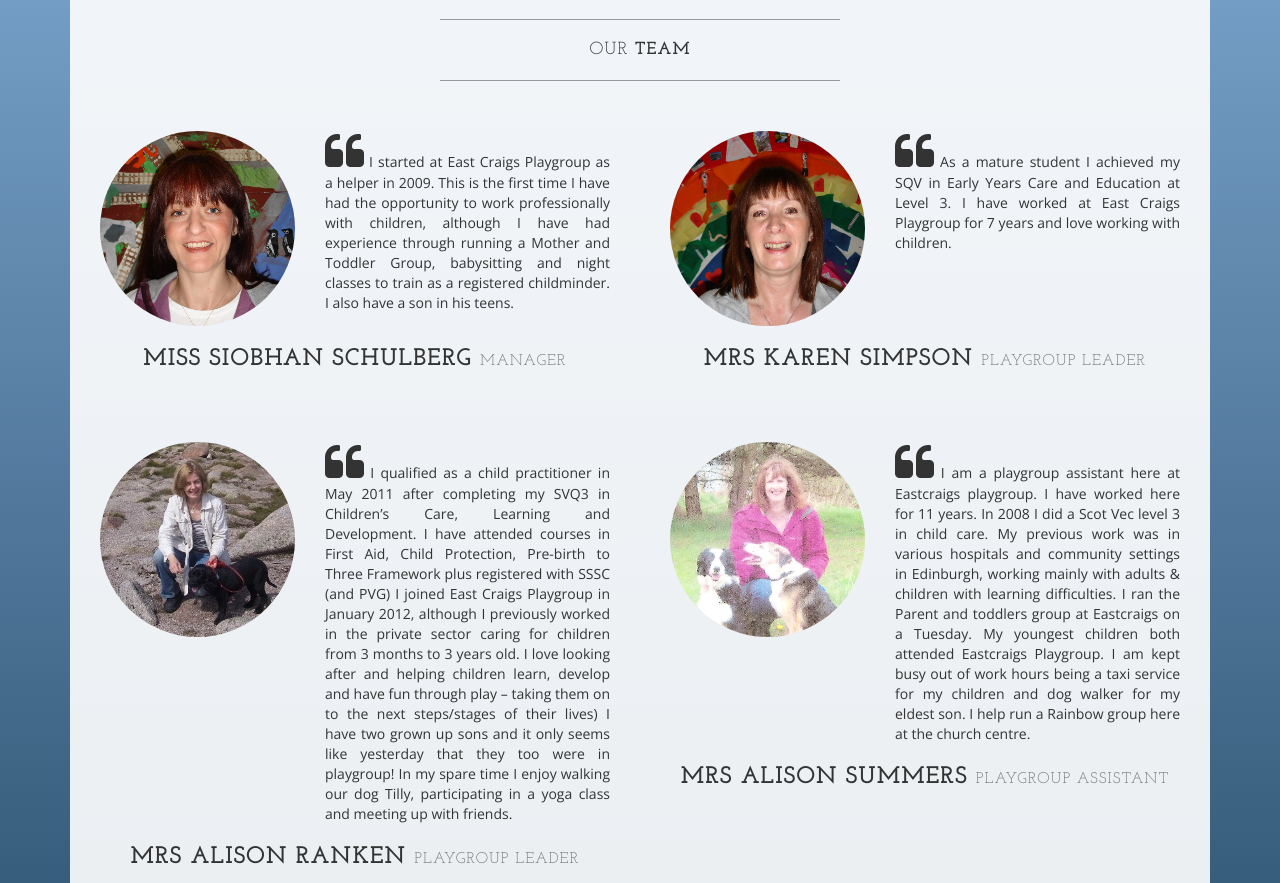
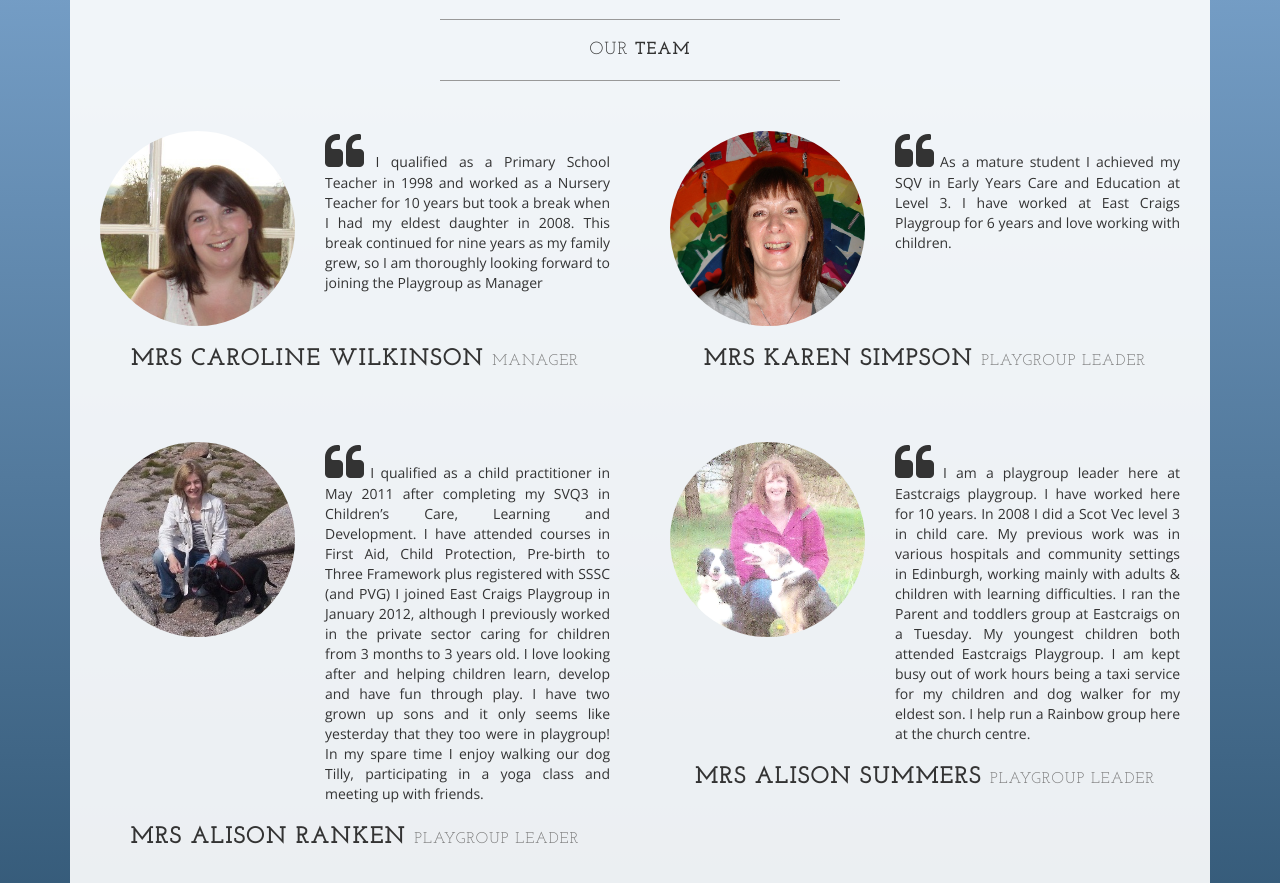
Before and after one commit to EastCraigsPlaygroup/EastCraigsPlaygroup.github.io, a plain HTML site: page index.html at #/team in a window 1280 px wide. Shown: the part 280-1163 px from the top of the page. Drawn offline with nearby package versions, Linux system fonts and the light colour scheme.

Commit message:
Updates team details

```diff
--- a/pages/team.html
+++ b/pages/team.html
@@ -15,16 +15,15 @@
             <div class="container-fluid">
                 <div class="row">
                     <div class="col-sm-5">
-                        <img class="img-responsive img-circle pull-left" src="img/siobhan.jpg" alt="" width="200" height="200">
+                        <img class="img-responsive img-circle pull-left" src="img/caroline wilkinson.jpg" alt="" width="200" height="200">
                     </div>
                     <div class="col-sm-7 text-justify">
                         <i class="fa fa-quote-left fa-3x"></i>
-                        I started at East Craigs Playgroup as a helper in 2009. This is the first time I have had the opportunity to work professionally with children, although I have had experience through running a Mother and Toddler Group, babysitting and night classes to train as a registered childminder. I also have a son in his teens.
-                    </div>
+                        I qualified as a Primary School Teacher in 1998 and worked as a Nursery Teacher for 10 years but took a break when I had my eldest daughter in 2008. This break continued for nine years as my family grew, so I am thoroughly looking forward to joining the Playgroup as Manager                  </div>
                 </div>
             </div>
             <h3>
-                Miss Siobhan Schulberg
+                Mrs Caroline Wilkinson
                 <small>Manager</small>
             </h3>
         </div>
@@ -37,7 +36,7 @@
                     </div>
                     <div class="col-sm-7 text-justify">
                         <i class="fa fa-quote-left fa-3x"></i>
-                        As a mature student I achieved my SQV in Early Years Care and Education at Level 3. I have worked at East Craigs Playgroup for 7 years and love working with children.
+                        As a mature student I achieved my SQV in Early Years Care and Education at Level 3. I have worked at East Craigs Playgroup for 6 years and love working with children.
                     </div>
                 </div>
             </div>
@@ -58,7 +57,7 @@
                     <div class="col-sm-7 text-justify">
                         <i class="fa fa-quote-left fa-3x"></i>
                         I qualified as a child practitioner in May 2011 after completing my SVQ3 in Children’s Care, Learning and Development. I have attended courses in First Aid, Child Protection, Pre-birth to Three Framework plus registered with SSSC (and PVG)
-                        I joined East Craigs Playgroup in January 2012, although I previously worked in the private sector caring for children from 3 months to 3 years old. I love looking after and helping children learn, develop and have fun through play – taking them on to the next steps/stages of their lives)
+                        I joined East Craigs Playgroup in January 2012, although I previously worked in the private sector caring for children from 3 months to 3 years old. I love looking after and helping children learn, develop and have fun through play.
                         I have two grown up sons and it only seems like yesterday that they too were in playgroup!
                         In my spare time I enjoy walking our dog Tilly, participating in a yoga class and meeting up with friends.
                     </div>
@@ -78,7 +77,7 @@
                     </div>
                     <div class="col-sm-7 text-justify">
                         <i class="fa fa-quote-left fa-3x"></i>
-                        I am a playgroup assistant here at Eastcraigs playgroup. I have worked here for 11 years. In 2008 I did a Scot Vec level 3 in child care.
+                        I am a playgroup leader here at Eastcraigs playgroup. I have worked here for 10 years. In 2008 I did a Scot Vec level 3 in child care.
                         My previous work was in various hospitals and community settings in Edinburgh, working mainly with adults & children with learning difficulties.
                         I ran the Parent and toddlers group at Eastcraigs on a Tuesday.
                         My youngest children both attended  Eastcraigs Playgroup.
@@ -89,7 +88,7 @@
             </div>
             <h3>
                 Mrs Alison Summers
-                <small>Playgroup Assistant</small>
+                <small>Playgroup Leader</small>
             </h3>
         </div>
     </div>
@@ -117,5 +116,3 @@
         <div class="clearfix"></div>
     </div>
 </div>
-
-<div ng-init="initialize()"></div>
```
Also changed, not shown: img/caroline Wilkinson.jpg (added).
